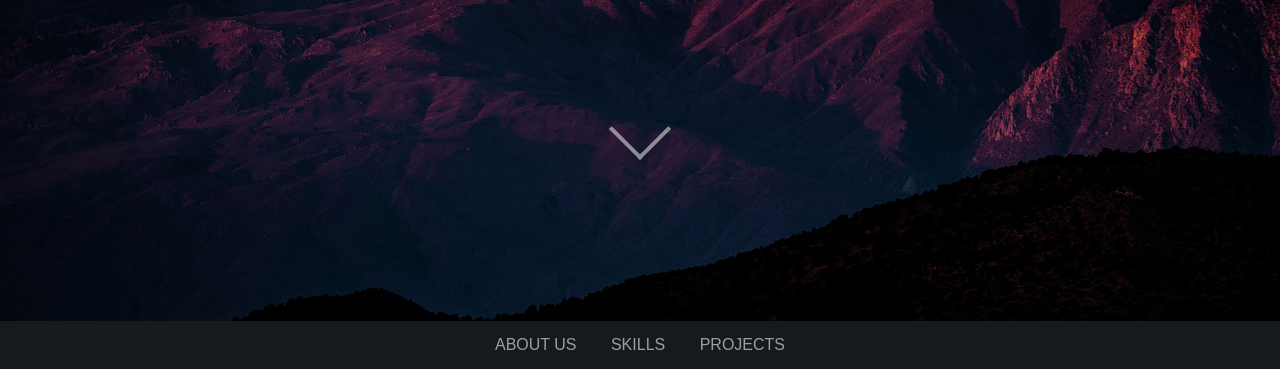
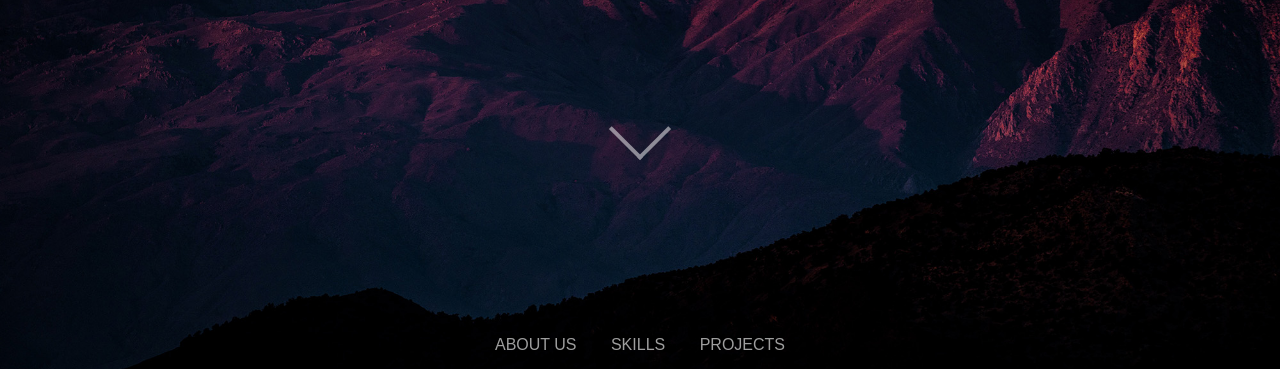
Before and after one commit to openbraceclosebrace/openbraceclosebrace.github.io, a website: page index.html in a window 1280 px wide. Shown: the part 431-800 px from the top of the page. Drawn offline with Linux system fonts and the light colour scheme.

Commit message:
changes to animation for nav bar

```diff
--- a/sass/layout/_navigation.scss
+++ b/sass/layout/_navigation.scss
@@ -2,9 +2,11 @@ body .fixed-nav nav{
   position: fixed;
   top:0;
   width: 100%;
+  background-position: left;
+  transition:all .5s ease-out;
+
+  ;
 }
-
-
 .navigation {
   z-index: 100;
   position: absolute;
@@ -14,8 +16,11 @@ body .fixed-nav nav{
   display: inline-block;
   &__nav {
     height: 6vh;
-    background-color: $color-black-1;
     text-align: center;
+    /* "to left" / "to right" - affects initial color */
+    background: linear-gradient(to left, rgba(255,0,0,0) 50%, $color-black-1 50%) right;
+    background-size: 200%;
+    transition: .5s ease-out;
   }
 
   &__list {
```
Also changed, not shown: css/style.css.
